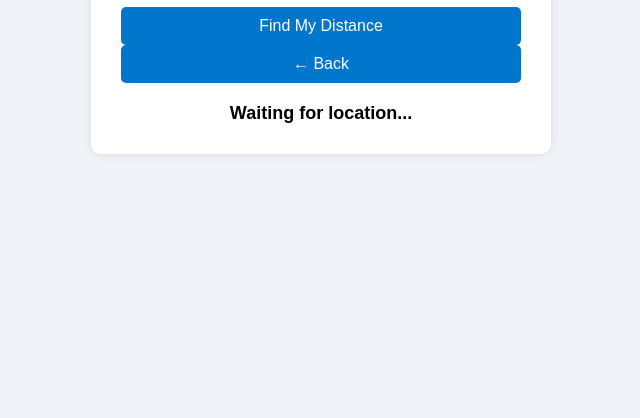
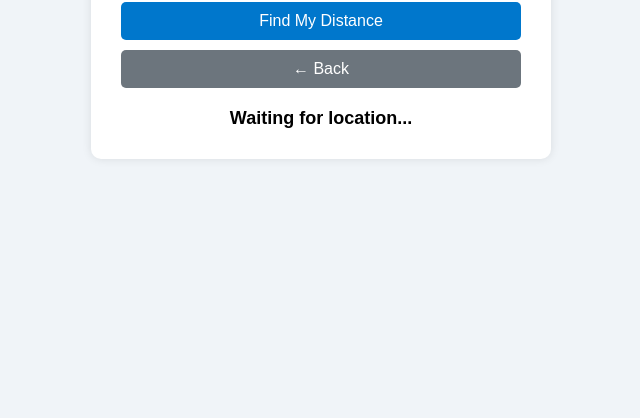
Before and after one commit to chitkokolwin/portfolio, a plain HTML site: page geoloaction.html in a window 1280 px wide. Shown: the part 382-800 px from the top of the page, without its empty margins (319-959 px from the left). Drawn offline with Linux system fonts and the light colour scheme.

Commit message:
Update geoloaction.html

```diff
--- a/geoloaction.html
+++ b/geoloaction.html
@@ -25,7 +25,7 @@
     h2 {
       margin-bottom: 20px;
     }
-    button {
+    .primary-button {
       width: 100%;
       padding: 10px;
       background-color: #0077cc;
@@ -34,9 +34,23 @@
       border-radius: 5px;
       cursor: pointer;
       font-size: 16px;
+      margin-bottom: 10px;
     }
-    button:hover {
+    .primary-button:hover {
       background-color: #005fa3;
+    }
+    .back-button {
+      width: 100%;
+      padding: 10px;
+      background-color: #6c757d;
+      color: white;
+      border: none;
+      border-radius: 5px;
+      cursor: pointer;
+      font-size: 16px;
+    }
+    .back-button:hover {
+      background-color: #5a6268;
     }
     .result {
       margin-top: 20px;
@@ -49,8 +63,8 @@
 
   <div class="container">
     <h2>Distance to Kasem Bundit University</h2>
-    <button onclick="getLocation()">Find My Distance</button>
-    <button class="back-button" onclick="goBack()">← Back</button>
+    <button onclick="getLocation()" class="primary-button">Find My Distance</button>
+    <button onclick="goBack()" class="back-button">← Back</button>
     <div class="result" id="result">Waiting for location...</div>
   </div>
 
@@ -79,7 +93,7 @@
     }
 
     function haversine(lat1, lon1, lat2, lon2) {
-      const R = 6371; // Radius of Earth in km
+      const R = 6371;
       const dLat = toRad(lat2 - lat1);
       const dLon = toRad(lon2 - lon1);
       const a = Math.sin(dLat/2) * Math.sin(dLat/2) +
@@ -92,6 +106,7 @@
     function toRad(deg) {
       return deg * (Math.PI / 180);
     }
+
     function goBack() {
       window.history.back();
     }
```
